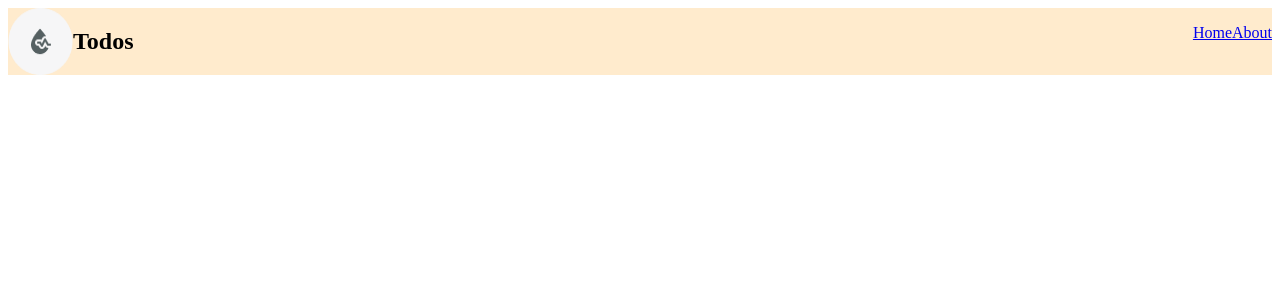
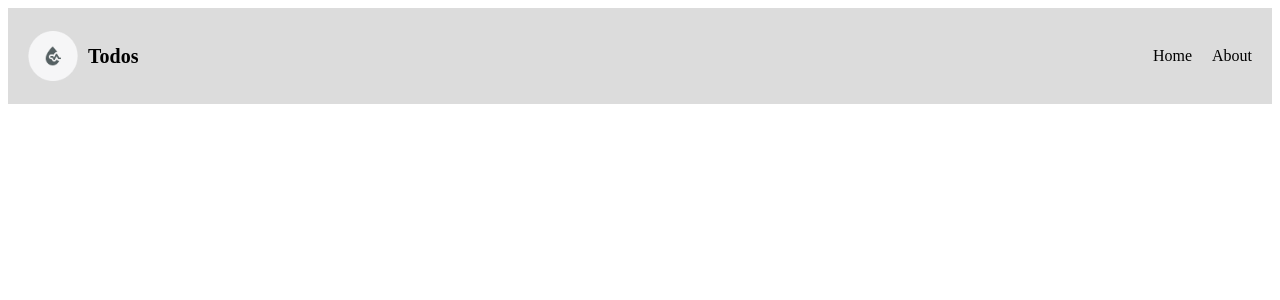
Before and after one commit to Funmi-Amusan/playground, a Vue app: page / in a window 1280 px wide. Shown: the top 300 px of the page. Built offline with nearby package versions, Linux system fonts and the light colour scheme.

Commit message:
styling header

```diff
--- a/src/components/Header.vue
+++ b/src/components/Header.vue
@@ -1,12 +1,11 @@
-            <script setup>
-            import { RouterLink } from 'vue-router';
-
-            </script>
+<script setup>
+import { RouterLink } from 'vue-router';
+</script>
 
 <template>
 <header>
     <nav>
-        <div>
+        <div class="logo">
             <img src="../assets/logo.png" alt="logo">
             <h1>Todos</h1>
         </div>
@@ -20,14 +19,43 @@
 
 
 <style scoped>
+header{
+    background-color: gainsboro;
+    padding: 20px;
+}
+.logo {
+    display: flex;
+    align-items: center;
+}
+h1{
+    font-size: 20px;
+    margin-left: 10px;
+}
+img{
+    width: 50px;
+    height: 50px;
+}
 nav{
     display: flex;
+    align-items: center;
     flex-direction: row;
-    background-color: blanchedalmond;
     justify-content: space-between;
 }
 div {
     flex-direction: row;
     display: flex;
 }
+ul{
+    display: flex;
+    flex-direction: row;
+    list-style: none;
+}
+a{
+    text-decoration: none;
+    color: black;
+    margin-left: 20px;
+}
+a:hover{
+    color: rgb(104, 104, 104);
+}
 </style>
```
